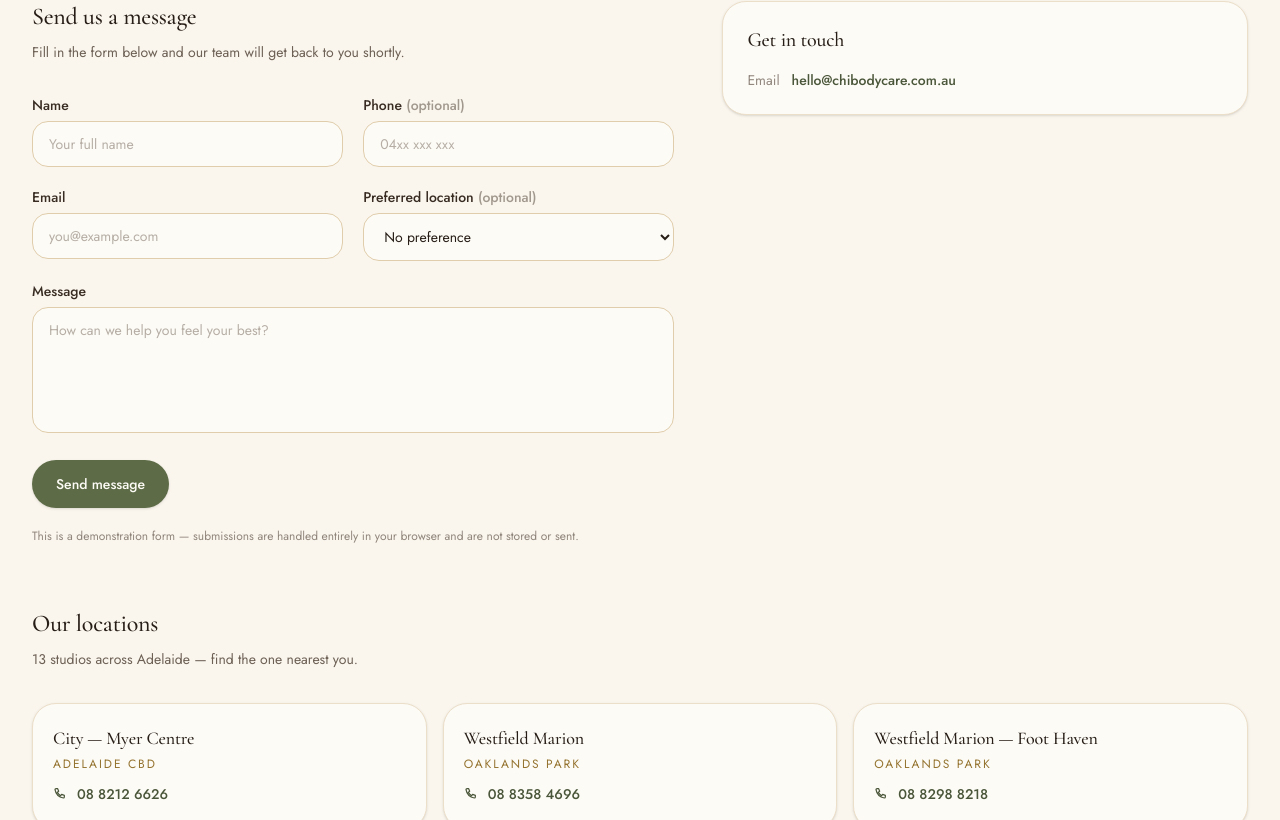
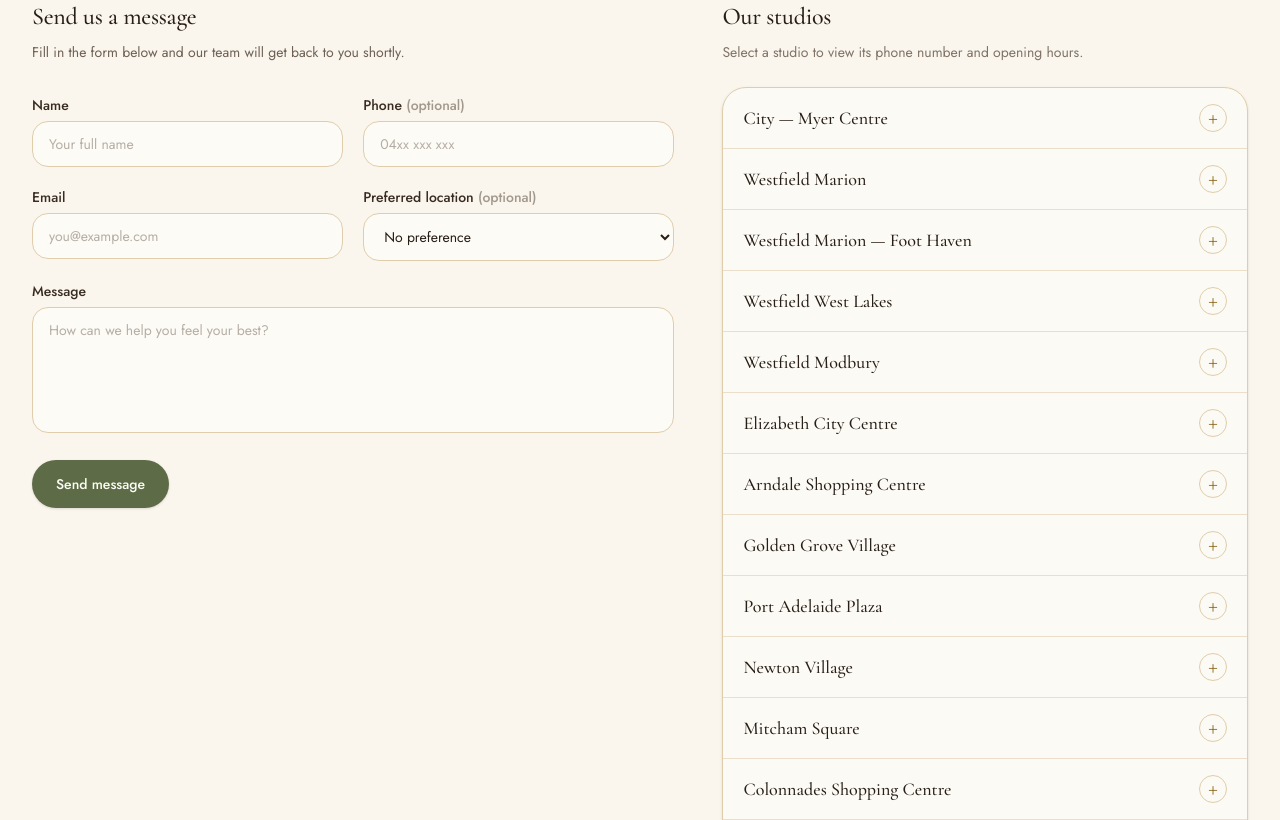
Before and after one commit to ar1062515080-pixel/chibodycare-website, a Next.js app: page /contact in a window 1280 px wide. Shown: the part 460-1280 px from the top of the page. Built offline with nearby package versions, Linux system fonts and the light colour scheme.

Commit message:
Replace contact details with studio accordions

```diff
--- a/src/app/contact/page.tsx
+++ b/src/app/contact/page.tsx
@@ -1,7 +1,17 @@
 import type { Metadata } from "next";
 import { PageHero } from "@/components/page-hero";
 import { ContactForm } from "@/components/contact-form";
-import { business, locations } from "@/lib/business";
+import { locations } from "@/lib/business";
+
+const studioHours = [
+  ["Monday", "9am – 5:30pm"],
+  ["Tuesday", "9am – 5:30pm"],
+  ["Wednesday", "9am – 5:30pm"],
+  ["Thursday", "9am – 9pm"],
+  ["Friday", "9am – 5:30pm"],
+  ["Saturday", "9am – 5pm"],
+  ["Sunday", "11am – 5pm"],
+] as const;
 
 export const metadata: Metadata = {
   title: "Contact & Locations",
@@ -34,70 +44,25 @@ export default function ContactPage() {
           </div>
 
           {/* Studio details */}
-          <div className="space-y-6">
-            <div className="rounded-3xl border border-sand-100 bg-cream-50 p-6 shadow-sm">
-              <h3 className="font-serif text-xl font-medium text-brown-900">
-                Get in touch
-              </h3>
-              <dl className="mt-4 text-sm">
-                <div className="flex items-center gap-3">
-                  <dt className="text-brown-700/60">Email</dt>
-                  <dd>
-                    <a
-                      href={`mailto:${business.email}`}
-                      className="font-medium text-sage-700 transition-colors hover:text-sage-600"
-                    >
-                      {business.email}
-                    </a>
-                  </dd>
-                </div>
-              </dl>
+          <div>
+            <h2 className="font-serif text-2xl font-medium text-brown-900">Our studios</h2>
+            <p className="mt-2 text-sm leading-relaxed text-brown-700/70">Select a studio to view its phone number and opening hours.</p>
+            <div className="mt-6 overflow-hidden rounded-3xl border border-sand-200 bg-cream-50/90 shadow-sm">
+              {locations.map((location) => (
+                <details key={location.id} className="group border-b border-sand-100 last:border-b-0">
+                  <summary className="flex list-none items-center justify-between gap-4 px-5 py-4 transition-colors hover:bg-sand-50/70">
+                    <span className="font-serif text-lg font-medium text-brown-900">{location.name}</span>
+                    <span className="flex size-7 shrink-0 items-center justify-center rounded-full border border-sand-200 text-lg font-light text-gold-dark transition-transform group-open:rotate-45">+</span>
+                  </summary>
+                  <div className="border-t border-sand-100 bg-white/55 px-5 pb-5 pt-4">
+                    <a href={`tel:${location.phone.replace(/\s/g, "")}`} className="inline-flex font-medium text-sage-700 transition-colors hover:text-sage-600">{location.phone}</a>
+                    <ul className="mt-4 space-y-1.5 text-xs text-brown-700/70">
+                      {studioHours.map(([day, hours]) => <li key={day} className="flex justify-between gap-4"><span>{day}</span><span>{hours}</span></li>)}
+                    </ul>
+                  </div>
+                </details>
+              ))}
             </div>
-          </div>
-        </div>
-
-        {/* All locations */}
-        <div className="mt-16">
-          <h2 className="font-serif text-2xl font-medium text-brown-900">
-            Our locations
-          </h2>
-          <p className="mt-2 text-sm leading-relaxed text-brown-700/80">
-            {locations.length} studios across Adelaide — find the one nearest
-            you.
-          </p>
-          <div className="mt-8 grid gap-4 sm:grid-cols-2 lg:grid-cols-3">
-            {locations.map((location) => (
-              <div
-                key={location.id}
-                className="rounded-3xl border border-sand-100 bg-cream-50 p-5 shadow-sm transition-shadow hover:shadow-md"
-              >
-                <h3 className="font-serif text-lg font-medium text-brown-900">
-                  {location.name}
-                </h3>
-                <p className="mt-1 text-xs uppercase tracking-[0.16em] text-gold-dark">
-                  {location.area}
-                </p>
-                <a
-                  href={`tel:${location.phone.replace(/\s/g, "")}`}
-                  className="mt-3 inline-flex items-center gap-2 text-sm font-medium text-sage-700 transition-colors hover:text-sage-600"
-                >
-                  <svg
-                    viewBox="0 0 24 24"
-                    className="h-4 w-4"
-                    fill="none"
-                    stroke="currentColor"
-                    strokeWidth="1.8"
-                    aria-hidden="true"
-                  >
-                    <path
-                      d="M3 5.5C3 4.7 3.7 4 4.5 4H7l1.5 4-2 1.5a12 12 0 005 5l1.5-2 4 1.5v2.5c0 .8-.7 1.5-1.5 1.5A15.5 15.5 0 013 5.5z"
-                      strokeLinejoin="round"
-                    />
-                  </svg>
-                  {location.phone}
-                </a>
-              </div>
-            ))}
           </div>
         </div>
       </section>
--- a/src/components/contact-form.tsx
+++ b/src/components/contact-form.tsx
@@ -87,9 +87,7 @@ export function ContactForm() {
           Thank you, {state.name.split(" ")[0]}!
         </h3>
         <p className="mt-2 max-w-sm text-sm leading-relaxed text-brown-700/80">
-          Your message has been received. This is a demo form, so nothing was
-          sent — but our team would normally be in touch within one business
-          day.
+          Your message has been received. Our team will be in touch shortly.
         </p>
         <button
           type="button"
@@ -230,10 +228,6 @@ export function ContactForm() {
       >
         Send message
       </button>
-      <p className="text-xs text-brown-700/60">
-        This is a demonstration form — submissions are handled entirely in your
-        browser and are not stored or sent.
-      </p>
     </form>
   );
 }
```
